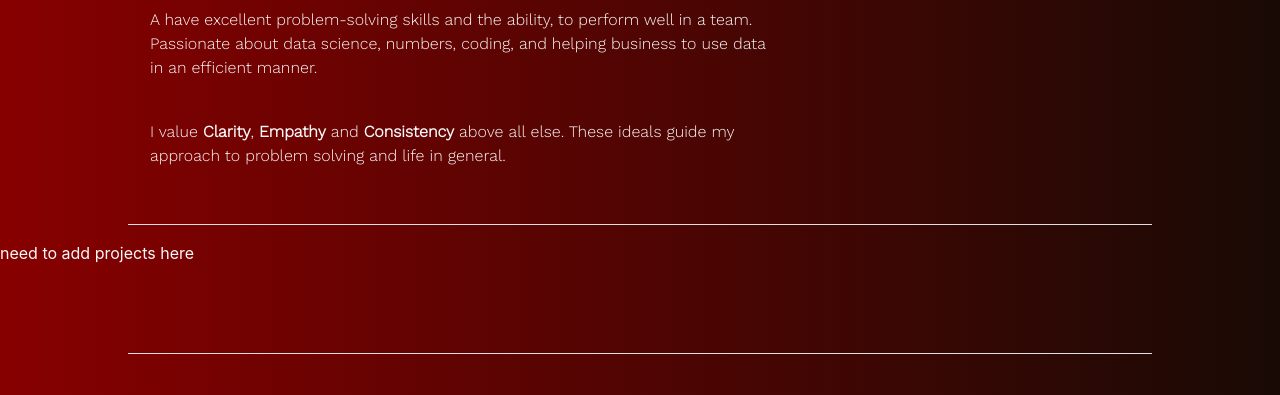
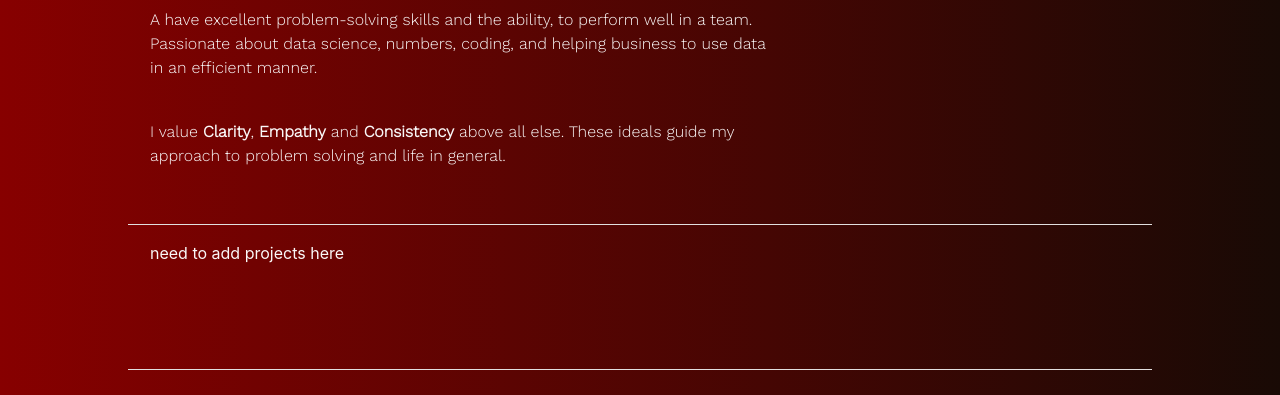
Before and after one commit to monicaverma12/mywebsite, a plain HTML site: page index.html in a window 1280 px wide. Shown: the part 210-605 px from the top of the page. Drawn offline with nearby package versions, Linux system fonts and the light colour scheme; a script that the page names is missing; a web font is replaced by a local one.

Commit message:
Update index.html

```diff
--- a/index.html
+++ b/index.html
@@ -59,7 +59,9 @@
 
     <section id="work" class="csswork">
         <div>
+            <p class="about">
 need to add projects here
+            </p>
         </div>
     </section>
     <div>
```
